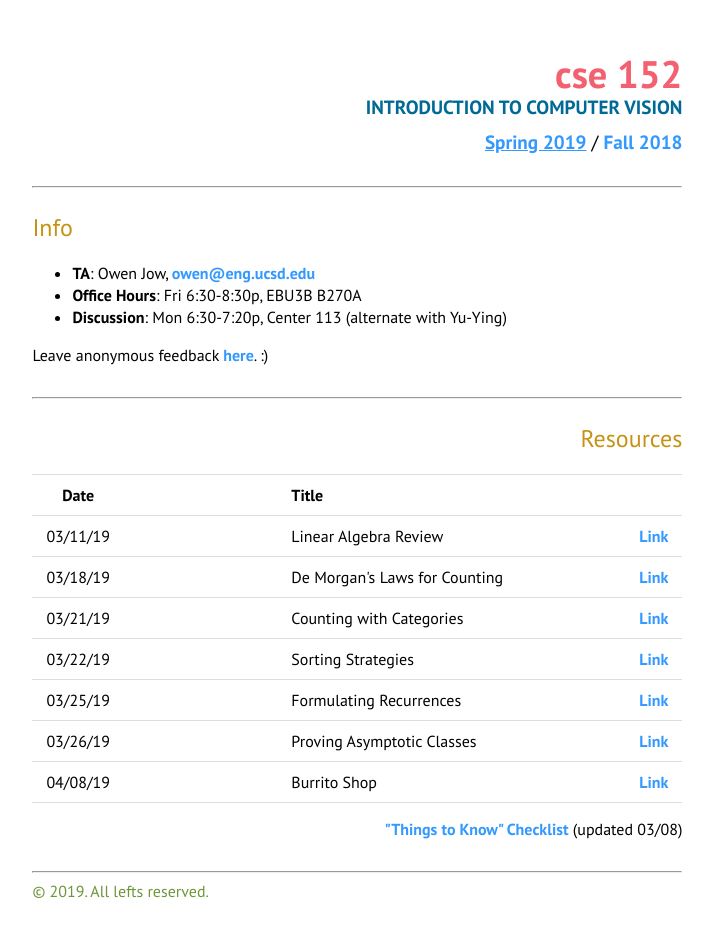
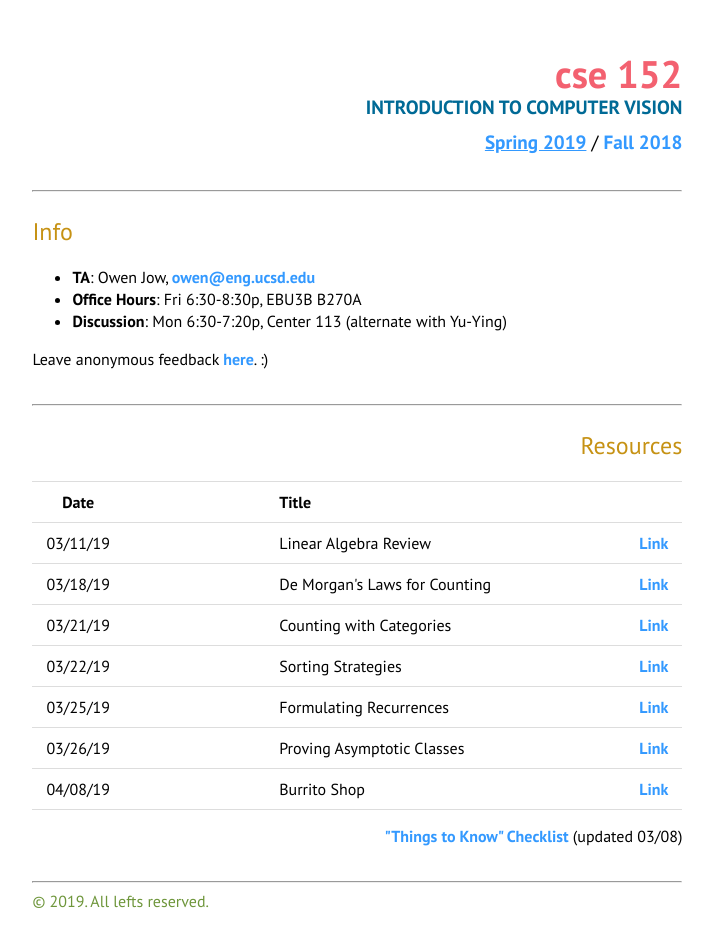
Before and after one commit to ohjay/cse152, a Jekyll site: the page built from index.html, in a window 1280 px wide. Shown: the whole page, without its empty margins (285-998 px from the left). Built offline with Jekyll 4.4.1, drawn with Linux system fonts in a browser that asks for light colours.

Commit message:
adjust spacing

```diff
--- a/_layouts/sp19_onward.html
+++ b/_layouts/sp19_onward.html
@@ -31,11 +31,11 @@
       </div>
     </h1>
 
-    <hr style="margin-top: 2em" /> <!-- ------------------- -->
+    <hr style="margin-top: 2.2em" /> <!----------------------->
 
     {{ content }}  <!-- content which changes every quarter -->
 
-    <hr style="margin-top: 2em" /> <!-- ------------------- -->
+    <hr style="margin-top: 2.2em" /> <!----------------------->
     <span id="rights">&copy; 2019. All lefts reserved.</span>
   </div>
 </body>
--- a/css/sp19_onward.css
+++ b/css/sp19_onward.css
@@ -113,12 +113,12 @@ tr td:nth-child(1), tr th:nth-child(1) {
 }
 
 tr td:nth-child(2), tr th:nth-child(2) {
-  width: 25%;
+  width: 23%;
 }
 
 tr td:nth-child(3), tr th:nth-child(3) {
   text-align: left;
-  width: 55%;
+  width: 57%;
 }
 
 tr td:nth-child(4), tr th:nth-child(4) {
--- a/index.html
+++ b/index.html
@@ -10,7 +10,7 @@ layout: sp19_onward
 </ul>
 Leave anonymous feedback <a href="https://goo.gl/forms/G7KSw84PyF88hhbj1">here</a>. :)
 
-<hr style="margin-top: 2em" /> <!-- --------------------- -->
+<hr style="margin-top: 2.2em" /> <!----------------------->
 
 <div class="clampright">
   <h2 style="margin-top: 1em">Resources</h2>
```
